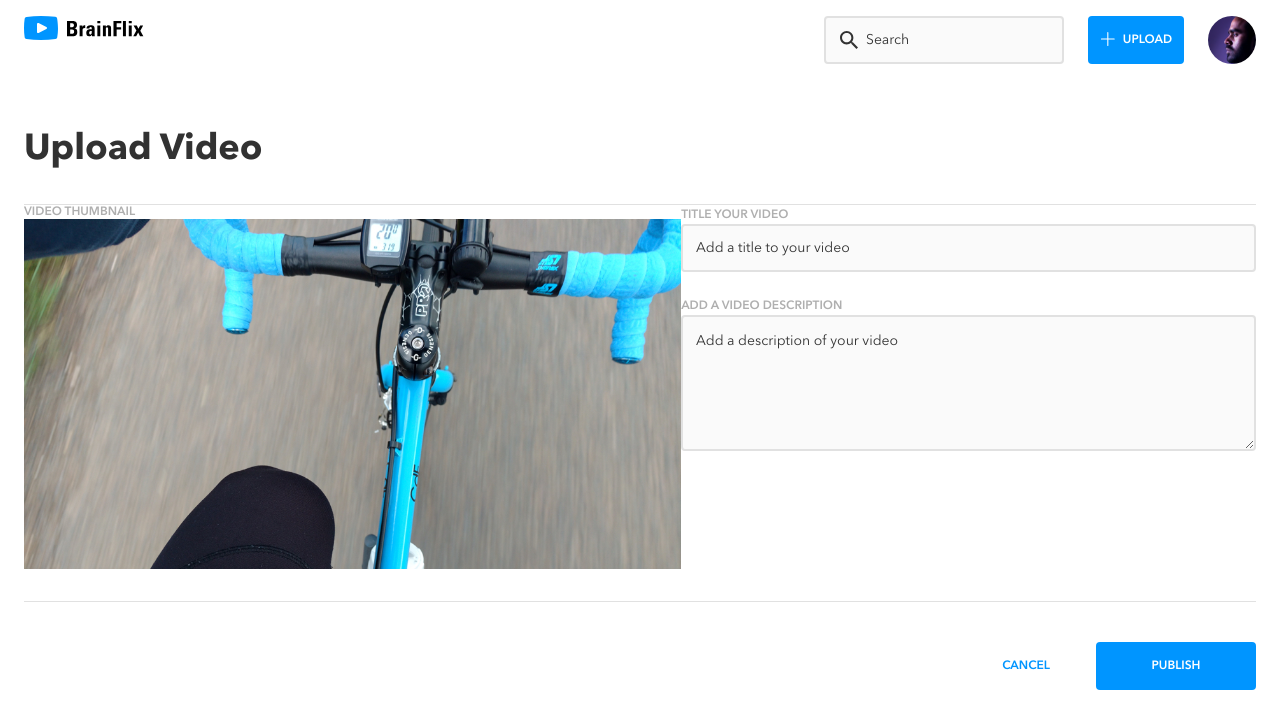
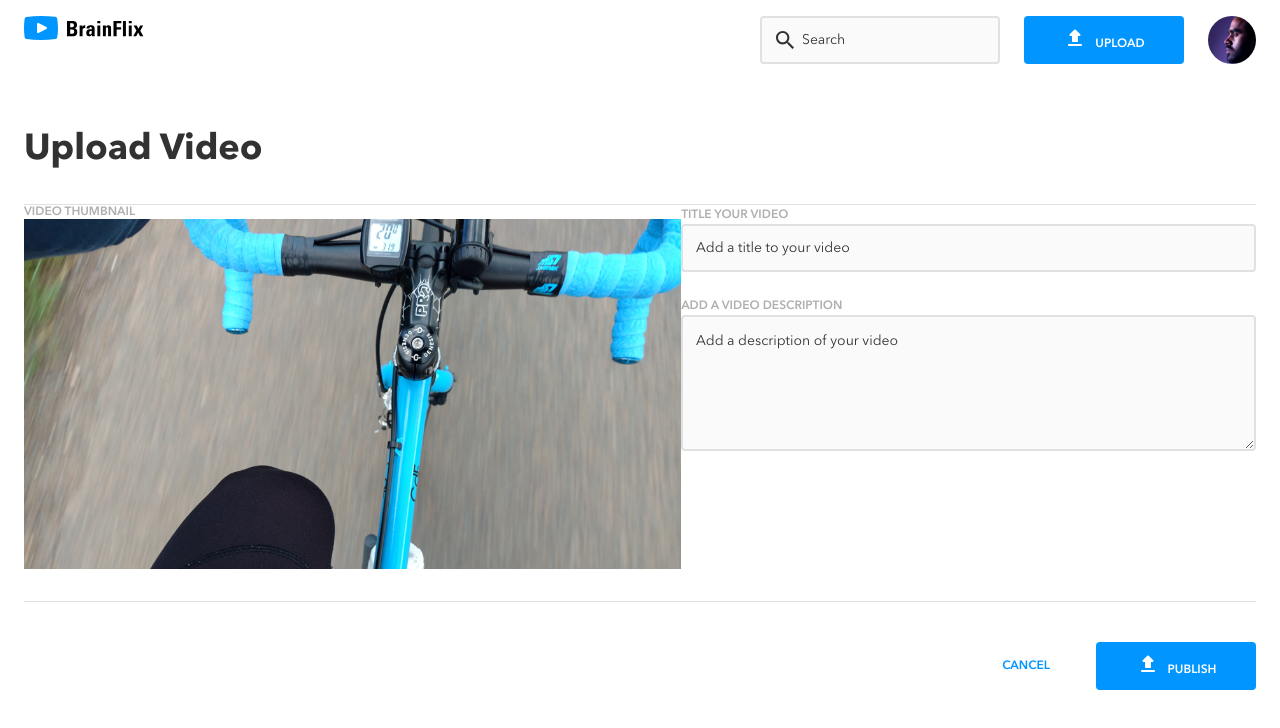
Before and after one commit to alirezakiaee/alireza-kiaee-brainflix, a React (Create React App) app: page /upload in a window 1280 px wide. Shown: the top 728 px of the page. Built offline with nearby package versions, Linux system fonts and the light colour scheme.

Commit message:
upload form style and nav style updated

```diff
--- a/src/components/SearchBar/SearchBar.jsx
+++ b/src/components/SearchBar/SearchBar.jsx
@@ -1,7 +1,7 @@
 import React from 'react';
 import { useNavigate } from 'react-router-dom';
 import searchIcon from "../../assets/icons/Icon-search.svg"
-import uploadIcon from "../../assets/icons/Icon-upload.svg"
+import uploadIcon from "../../assets/icons/upload.svg"
 import profileImage from '../../assets/images/Mohan-muruge.jpg'
 
 import './SearchBar.scss'
--- a/src/components/SearchBar/SearchBar.scss
+++ b/src/components/SearchBar/SearchBar.scss
@@ -56,6 +56,7 @@
         @include tablet {
             flex-grow: 0;
             margin: 0 $regular-space;
+            width: 10rem
         }
     }
 
--- a/src/pages/Upload/Upload.jsx
+++ b/src/pages/Upload/Upload.jsx
@@ -1,6 +1,7 @@
 import React from "react";
 import './Upload.scss';
 import thumbnail from "../../assets/images/Upload-video-preview.jpg";
+import uploadIcon from "../../assets/icons/upload.svg"
 
 const Upload = () => {
   return (
@@ -37,7 +38,8 @@ const Upload = () => {
         </div>
       </form>
       <footer className="upload__action">
-        <button className="upload__button-publish">PUBLISH</button>
+        <button className="upload__button-publish"><img className="search-form__submit-icon" src={uploadIcon} alt="upload icon" />
+        PUBLISH</button>
         <button className="upload__link">CANCEL</button>
       </footer>
     </section>
```
